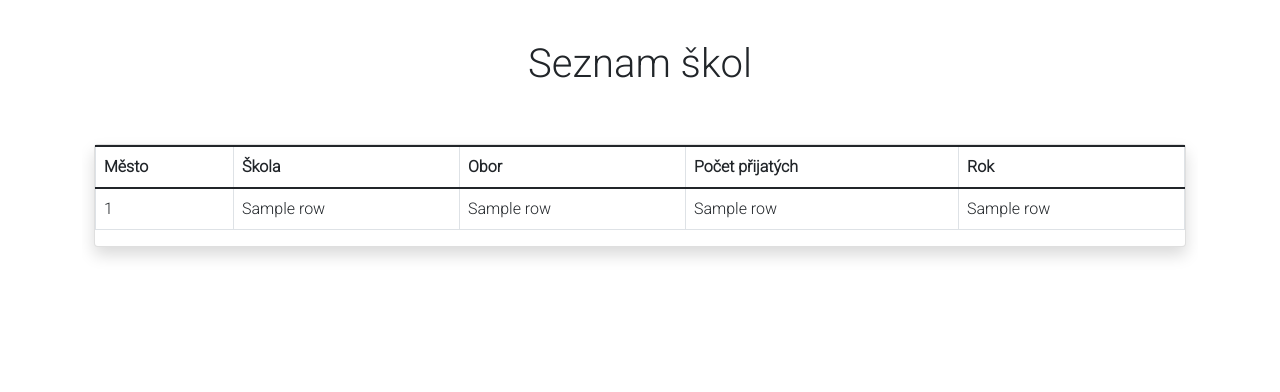
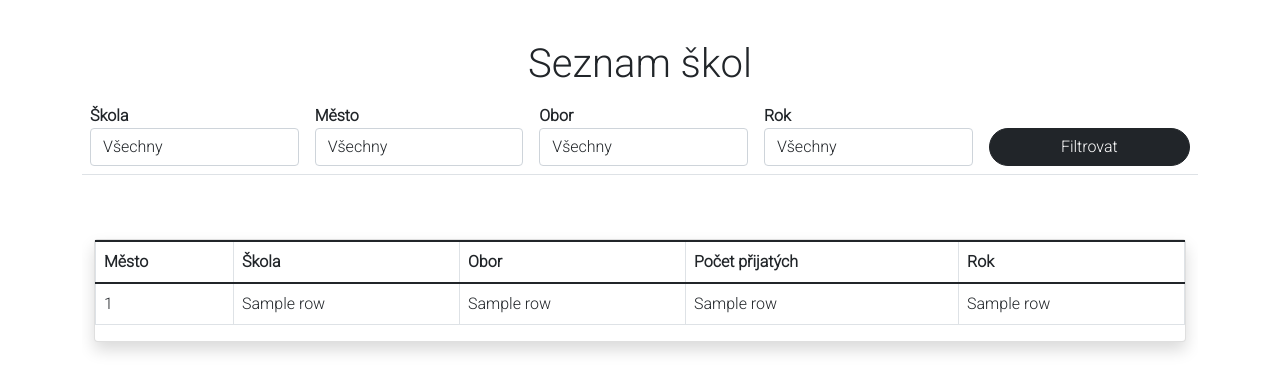
Before and after one commit to JestrabikR/skoly, a Flask app: template templates/index.html in a window 1280 px wide. Shown: the part 56-448 px from the top of the page. Run offline with Flask 2, Linux system fonts and the light colour scheme; the template is opened without the code that fills it: most values are stand-ins (such as "Sample title", 1, 10 or a date in 2020); lists and menus that the app fills with data are empty.

Commit message:
added filter UI

```diff
--- a/templates/index.html
+++ b/templates/index.html
@@ -36,6 +36,37 @@
     <a href="{{url_for('addSchool')}}"class="btn btn-success border rounded-pill"><span id="plus">+</span> Přidat školu</a>
 {% endif %}
 
+
+<table class="table">
+    <thead>
+        <tr class="filters">
+        <th>Škola
+            <select id="city" class="form-control">
+            <option>Všechny</option>
+            </select>
+        </th>
+        <th>Město
+            <select id="school" class="form-control">
+            <option>Všechny</option>
+            </select>
+        </th>
+        <th>Obor
+            <select id="field" class="form-control">
+            <option>Všechny</option>
+            </select>
+        </th>
+        <th>Rok
+            <select id="year" class="form-control">
+            <option>Všechny</option>
+            </select>
+        </th>
+        <th>
+            <button type="button" class="btn btn-dark rounded-pill col-12">Filtrovat</button>
+        </th>
+        </tr>
+    </thead>
+</table>
+
 <div class="container table-responsive py-5">
     <div class="card shadow mb-5 bg-white rounded">
     <table class="table table-bordered table-hover">
@@ -50,7 +81,7 @@
 
         <tbody>
         {% for row in data %}
-           <tr>
+           <tr class="school-list-row">
               <td>{{ row[0] }}</td>
               <td>{{ row[1] }}</td>
               <td>{{ row[2] }}</td>
@@ -61,5 +92,4 @@
         </tbody>
     </table>
 </div>
-</div>
 {% endblock %}
```
Also changed, not shown: static/js/filter.js (added, +53 -0 lines).
